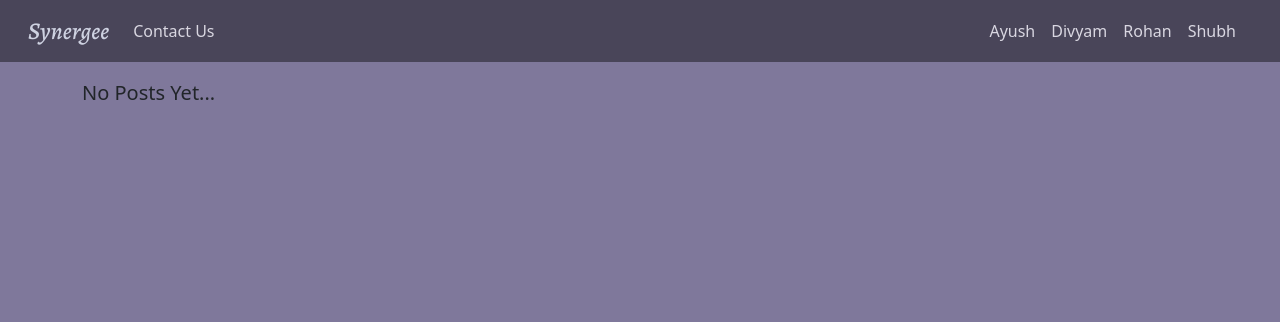
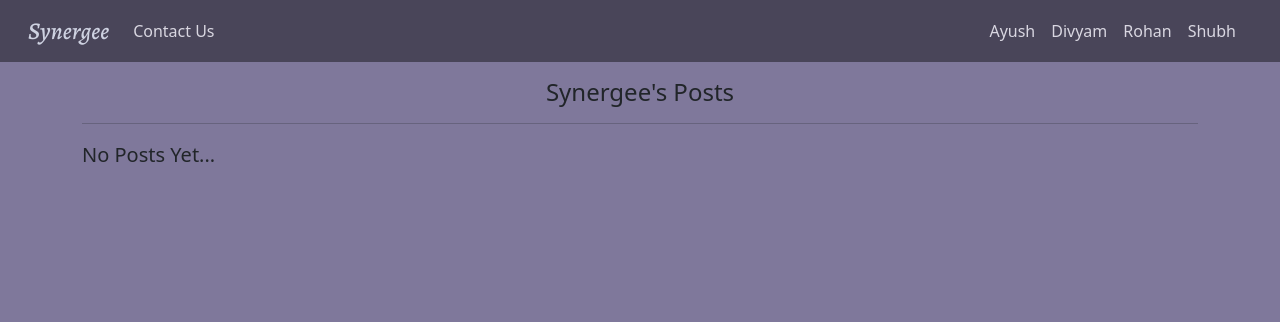
Before and after one commit to anonshubh/synergee, a Django app: page /blog/4/4/ in a window 1280 px wide. Shown: the top 322 px of the page. Run offline with Django 3.2, Linux system fonts and the light colour scheme; data comes from the database, SQL or seed files in the repository; some libraries are stand-ins or nearby versions.

Commit message:
Added Headings

```diff
--- a/blog/templates/blog/list-posts.html
+++ b/blog/templates/blog/list-posts.html
@@ -3,6 +3,8 @@
 {% block content %}
 
 <div class="container">
+  <h4 class="text-center">Synergee's Posts</h4>
+  <hr>
     <div class="row">
         {% for post in posts %}
         <div class="col-lg-12">
--- a/group/templates/group/profile.html
+++ b/group/templates/group/profile.html
@@ -3,6 +3,7 @@
 {% block content %}
 
 <div class="container">
+    <h4 class="text-center">{{member.first_name}}'s Interests</h4>
     <img class="corner-pic" src="{{member.image}}" alt="Profile Picture">
     <div class="row">
         {% for interest in member.interests.all %}
```
